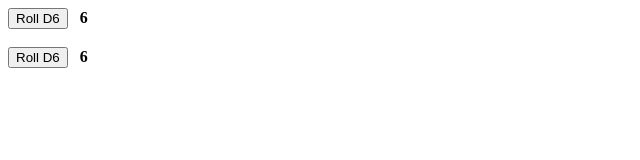
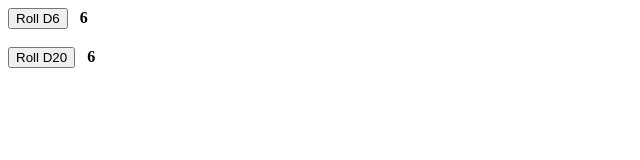
Before and after one commit to aleebit/dice-roller, an Angular app: page / in a window 1280 px wide. Shown: the top 160 px of the page, without its empty margins (0-640 px from the left). Built offline with nearby package versions, Linux system fonts and the light colour scheme.

Commit message:
Rolling any side dice

```diff
--- a/src/app/app.component.html
+++ b/src/app/app.component.html
@@ -1,3 +1,11 @@
-<app-die-roller></app-die-roller>
+<app-die-roller
+    side-count = "6"
+>
+
+</app-die-roller>
 <br>
-<app-die-roller></app-die-roller>
+<app-die-roller
+side-count="20"
+>
+
+</app-die-roller>
--- a/src/app/die-roller/die-roller.component.ts
+++ b/src/app/die-roller/die-roller.component.ts
@@ -1,4 +1,4 @@
-import { Component, OnInit } from '@angular/core';
+import { Component, Input, OnInit } from '@angular/core';
 
 @Component({
   selector: 'app-die-roller',
@@ -12,12 +12,13 @@ export class DieRollerComponent implements OnInit {
   ngOnInit(): void {
   }
 
+  @Input("side-count")
   sideCount = "6";
 
   rollValue = 6;
 
   roll = () => {
-    this.rollValue = Math.floor(Math.random() *6) + 1;
+    this.rollValue = Math.floor(Math.random() * Number(this.sideCount)) + 1;
 
   };
 
```
